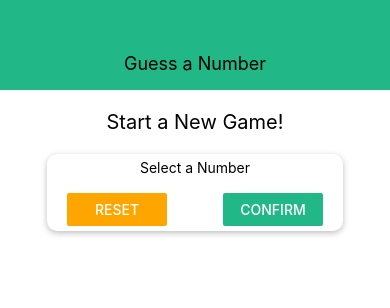
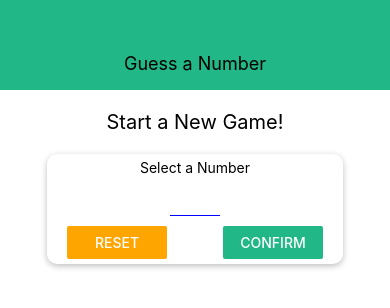
Before and after one commit to tanner-schmutte/guess-a-number, a React Native app: screen / in a window 390 px wide. Shown: the top 308 px of the page. Built offline with nearby package versions, Linux system fonts and the light colour scheme.

Commit message:
handle user input with validation check and alert

```diff
--- /dev/null
+++ b/components/Input.js
@@ -0,0 +1,17 @@
+import React from 'react';
+import { TextInput, StyleSheet } from 'react-native';
+
+const Input = (props) => {
+    return <TextInput {...props} style={{ ...styles.input, ...props.style }} />;
+};
+
+const styles = StyleSheet.create({
+    input: {
+        height: 30,
+        borderBottomColor: 'blue',
+        borderBottomWidth: 1,
+        marginVertical: 10,
+    },
+});
+
+export default Input;
--- /dev/null
+++ b/components/NumberContainer.js
@@ -0,0 +1,30 @@
+import React from 'react';
+import { View, Text, StyleSheet } from 'react-native';
+
+import Colors from '../constants/colors'
+
+const NumberContainer = (props) => {
+    return (
+        <View style={styles.container}>
+            <Text style={styles.number}>{props.children}</Text>
+        </View>
+    );
+};
+
+const styles = StyleSheet.create({
+    container: {
+        borderWidth: 2,
+        borderColor: Colors.accent,
+        padding: 10,
+        borderRadius: 10,
+        marginVertical: 10,
+        alignItems: 'center',
+        justifyContent: 'center',
+    },
+    number: {
+        color: Colors.accent,
+        fontSize: 22,
+    },
+});
+
+export default NumberContainer;
--- a/screens/StartGameScreen.js
+++ b/screens/StartGameScreen.js
@@ -1,34 +1,107 @@
-import React from 'react';
-import { View, Text, TextInput, StyleSheet, Button } from 'react-native';
+import React, { useState } from 'react';
+import {
+    View,
+    Text,
+    StyleSheet,
+    Button,
+    TouchableWithoutFeedback,
+    Keyboard,
+    Alert,
+} from 'react-native';
 
 import Card from '../components/Card';
+import Input from '../components/Input';
+import NumberContainer from '../components/NumberContainer';
 import Colors from '../constants/colors';
 
 const StartGameScreen = (props) => {
+    const [enteredValue, setEnteredValue] = useState('');
+    const [confirmed, setConfirmed] = useState(false);
+    const [selectedNumber, setSelectedNumber] = useState();
+
+    const numberInputHandler = (inputText) => {
+        setEnteredValue(inputText.replace(/[^0-9]/g, ''));
+    };
+
+    const resetInputHandler = () => {
+        setEnteredValue('');
+        setConfirmed(false);
+    };
+
+    const confirmInputHandler = () => {
+        const chosenNumber = parseInt(enteredValue);
+        if (isNaN(chosenNumber) || chosenNumber <= 0 || chosenNumber > 99) {
+            Alert.alert(
+                'Invalid number!',
+                'Number has to be between 1 and 99',
+                [
+                    {
+                        text: 'Okay',
+                        style: 'destructive',
+                        onPress: resetInputHandler,
+                    },
+                ]
+            );
+            return;
+        }
+        setConfirmed(true);
+        setSelectedNumber(chosenNumber);
+        setEnteredValue('');
+        Keyboard.dismiss();
+    };
+
+    let confirmedOutput;
+
+    if (confirmed) {
+        confirmedOutput = (
+            <Card style={styles.summaryContainer}>
+                <Text>You Selected</Text>
+                <NumberContainer>{selectedNumber}</NumberContainer>
+                <Button title="START GAME" />
+            </Card>
+        );
+    }
+
     return (
+        <TouchableWithoutFeedback
+            onPress={() => {
+                Keyboard.dismiss();
+            }}
+        >
             <View style={styles.screen}>
                 <Text style={styles.title}>Start a New Game!</Text>
                 <Card style={styles.inputContainer}>
                     <Text>Select a Number</Text>
-                <TextInput />
+                    <Input
+                        style={styles.input}
+                        blurOnSubmit
+                        autoCapitalize="none"
+                        autoCorrect={false}
+                        keyboardType="number-pad"
+                        maxLength={2}
+                        onChangeText={numberInputHandler}
+                        value={enteredValue}
+                    />
                     <View style={styles.buttonContainer}>
                         <View style={styles.button}>
                             <Button
                                 title="Reset"
-                            onPress={() => {}}
+                                onPress={resetInputHandler}
                                 color={Colors.accent}
                             />
                         </View>
                         <View style={styles.button}>
                             <Button
                                 title="Confirm"
-                            onPress={() => {}}
+                                onPress={confirmInputHandler}
                                 color={Colors.primary}
                             />
                         </View>
                     </View>
                 </Card>
+                {confirmedOutput}
             </View>
+        </TouchableWithoutFeedback>
     );
 };
 
@@ -56,6 +129,14 @@
     button: {
         width: 100,
     },
+    input: {
+        width: 50,
+        textAlign: 'center',
+    },
+    summaryContainer: {
+        marginTop: 20,
+        alignItems: 'center',
+    },
 });
 
 export default StartGameScreen;
```
Lines whose indentation alone changed are shown as unchanged.
